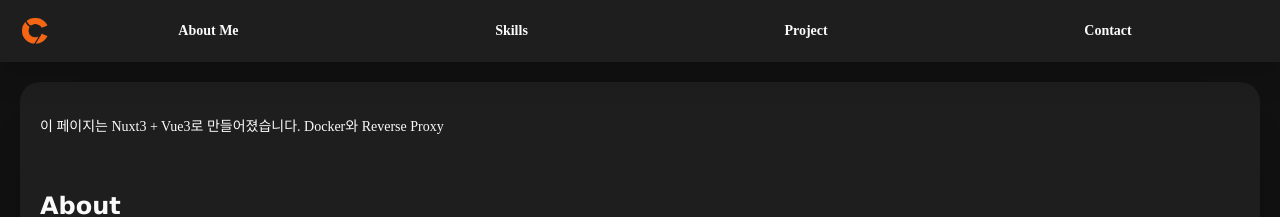
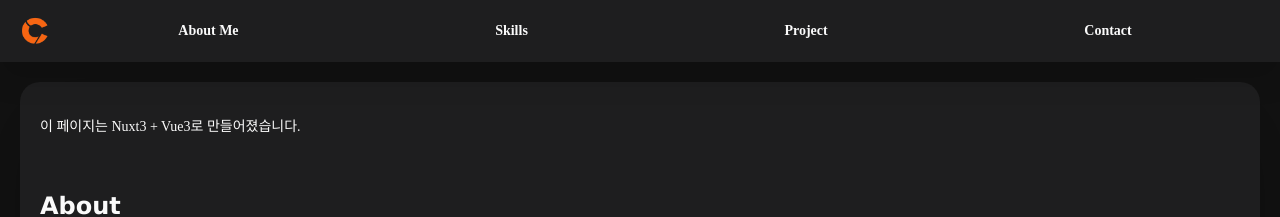
Before and after one commit to coheonsb/cirnect-web, a Nuxt app: page /portfolio in a window 1280 px wide. Shown: the top 217 px of the page. Built offline with nearby package versions, Linux system fonts and the light colour scheme; a web font is replaced by a local one.

Commit message:
[fix] 문구 수정

```diff
--- a/pages/portfolio/index.vue
+++ b/pages/portfolio/index.vue
@@ -113,7 +113,7 @@ export default {
   data () {
     return {
       textEffect: '',
-      displayText: '이 페이지는 Nuxt3 + Vue3로 만들어졌습니다. Docker와 Reverse Proxy를 사용하여 배포하고 있습니다.',
+      displayText: '이 페이지는 Nuxt3 + Vue3로 만들어졌습니다.',
       textIndex: 0,
       menus: [{
         text: 'About Me',
```
